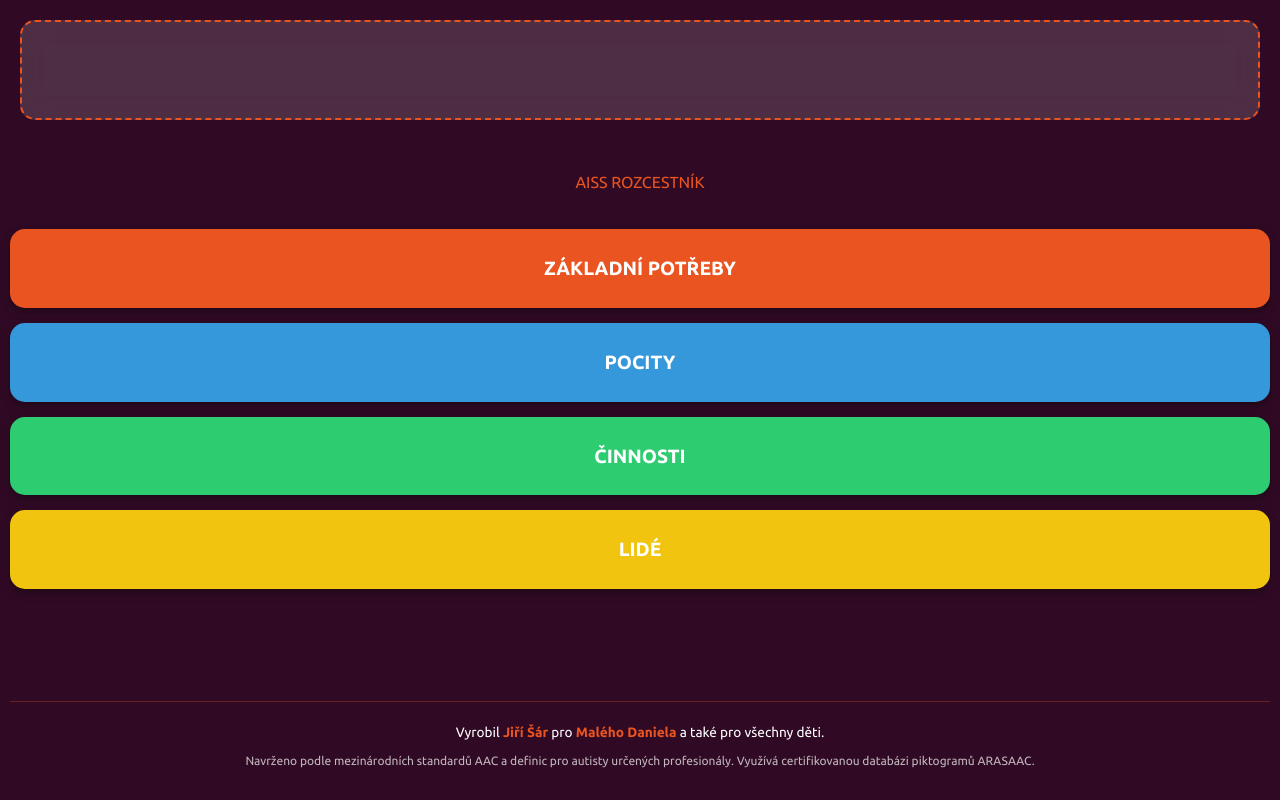
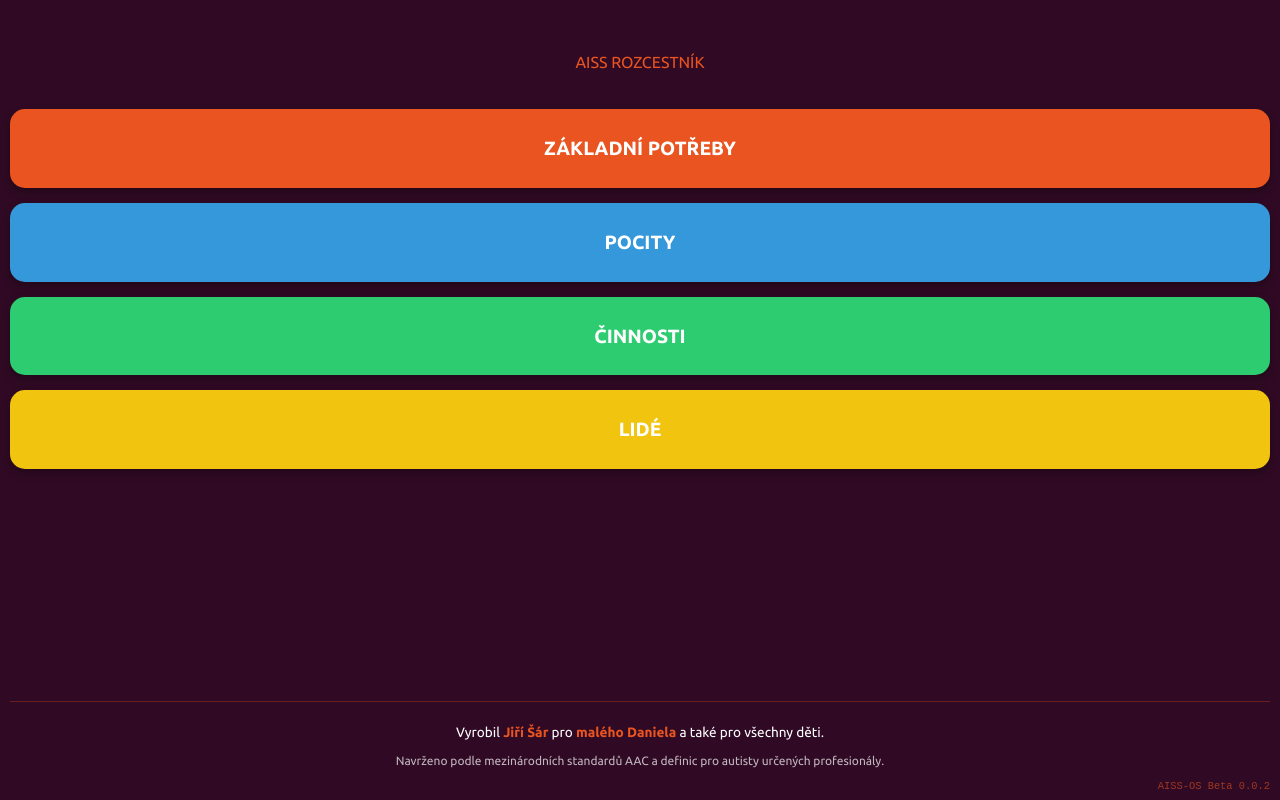
Before and after one commit to jirisar6-netizen/Synthesis-os, a React (Vite) app: page / in a window 1280 px wide. Built offline with nearby package versions, Linux system fonts and the light colour scheme.

Commit message:
refactor: Extract sentence bar to component
Extract the sentence bar UI and logic into a dedicated `Vetna_Lista_Komponenta` component. This improves code organization and reusability.

Also, introduce a new `Verze_Systemu` module to display system version information.

```diff
--- a/src/App.tsx
+++ b/src/App.tsx
@@ -3,8 +3,9 @@ import { SEZNAM_KATEGORII } from './moduly/Kategorie_Karet';
 import { Kategorie_Detail } from './moduly/Kategorie_Detail';
 import { Paticka_Systemu } from './moduly/Paticka_Systemu';
 import { CardData } from './moduly/Arasaac_API_Mustek';
-import { stylListy, prehrajVetu } from './moduly/Vetna_Lista_Logika';
 import { odemkniAudio } from './moduly/Hlasovy_Vystup';
+import { SYSTEM_VERSION, verzeStyle } from './moduly/Verze_Systemu';
+import { Vetna_Lista_Komponenta } from './moduly/Vetna_Lista_Komponenta';
 
 const App: React.FC = () => {
   const [vybranaKat, setVybranaKat] = useState<string | null>(null);
@@ -20,19 +21,15 @@ const App: React.FC = () => {
 
   return (
     <div style={layoutStyle}>
-      <div style={stylListy}>
-        {vetnaLista.map((k, index) => (
-          <img key={index} src={k.image} style={{ height: '70px', borderRadius: '5px' }} />
-        ))}
-        {vetnaLista.length > 0 && (
-          <div style={{ display: 'flex', gap: '5px', marginLeft: 'auto', alignItems: 'center' }}>
-            <button onClick={() => prehrajVetu(vetnaLista)} style={playBtn}>▶️</button>
-            <button onClick={vymazVetu} style={clearBtn}>❌</button>
-          </div>
-        )}
-      </div>
+      {/* Větná lišta se zobrazí JEN v detailu kategorie */}
+      {vybranaKat && (
+        <Vetna_Lista_Komponenta
+          karty={vetnaLista}
+          onClear={vymazVetu}
+        />
+      )}
 
-      <div style={{ flex: 1 }}>
+      <div style={{ flex: 1, display: 'flex', flexDirection: 'column' }}>
         {!vybranaKat ? (
           <div style={gridStyle}>
             <h1 style={headerStyle}>AISS ROZCESTNÍK</h1>
@@ -50,11 +47,15 @@ const App: React.FC = () => {
           <Kategorie_Detail
             id={vybranaKat}
             onBack={() => setVybranaKat(null)}
-            onAddCard={pridejDoVety}
+            onAddToSentence={pridejDoVety}
           />
         )}
       </div>
+
       <Paticka_Systemu />
+      <div style={verzeStyle}>
+        AISS-OS {SYSTEM_VERSION}
+      </div>
     </div>
   );
 };
@@ -73,12 +74,4 @@ const buttonStyle: React.CSSProperties = {
   fontWeight: 'bold', fontSize: '1.2rem', boxShadow: '0 4px 10px rgba(0,0,0,0.3)'
 };
 
-const playBtn: React.CSSProperties = {
-  background: '#2ecc71', border: 'none', borderRadius: '10px', padding: '10px', fontSize: '1.5rem', cursor: 'pointer'
-};
-
-const clearBtn: React.CSSProperties = {
-  background: '#e74c3c', border: 'none', borderRadius: '10px', padding: '10px', fontSize: '1.5rem', cursor: 'pointer'
-};
-
 export default App;
--- a/src/moduly/Kategorie_Detail.tsx
+++ b/src/moduly/Kategorie_Detail.tsx
@@ -4,7 +4,7 @@ import { fetchCommunicationCard, CardData } from './Arasaac_API_Mustek';
 import { ZAKLADNI_20_SLOV } from './Kategorie_Data_Rozsirena';
 import { Modalni_Nahled } from './Modalni_Nahled';
 
-export const Kategorie_Detail: React.FC<{ id: string, onBack: () => void, onAddCard: (k: CardData) => void }> = ({ id, onBack, onAddCard }) => {
+export const Kategorie_Detail: React.FC<{ id: string, onBack: () => void, onAddToSentence: (k: CardData) => void }> = ({ id, onBack, onAddToSentence }) => {
   const [karty, setKarty] = useState<CardData[]>([]);
   const [selectedCard, setSelectedCard] = useState<CardData | null>(null);
 
@@ -35,7 +35,7 @@ export const Kategorie_Detail: React.FC<{ id: string, onBack: () => void, onAddC
 
             {/* Tlačítko plus = PŘIDAT DO VĚTY */}
             <button
-              onClick={() => onAddCard(k)}
+              onClick={() => onAddToSentence(k)}
               style={addButtonStyle}
             > + </button>
           </div>
--- a/src/moduly/Paticka_Systemu.tsx
+++ b/src/moduly/Paticka_Systemu.tsx
@@ -17,12 +17,17 @@ export const Paticka_Systemu: React.FC = () => {
     fontWeight: 'bold'
   };
 
+  const subStyle: React.CSSProperties = {
+    opacity: 0.7,
+    fontSize: '0.75rem',
+    marginTop: '10px'
+  };
+
   return (
     <footer style={footerStyle}>
-      <p>Vyrobil <span style={highlightStyle}>Jiří Šár</span> pro <span style={highlightStyle}>Malého Daniela</span> a také pro všechny děti.</p>
-      <p style={{ opacity: 0.7, fontSize: '0.75rem', marginTop: '10px' }}>
+      <p>Vyrobil <span style={highlightStyle}>Jiří Šár</span> pro <span style={highlightStyle}>malého Daniela</span> a také pro všechny děti.</p>
+      <p style={subStyle}>
         Navrženo podle mezinárodních standardů AAC a definic pro autisty určených profesionály.
-        Využívá certifikovanou databázi piktogramů ARASAAC.
       </p>
     </footer>
   );
--- /dev/null
+++ b/src/moduly/Verze_Systemu.ts
@@ -0,0 +1,15 @@
+import React from 'react';
+
+export const SYSTEM_VERSION = "Beta 0.0.2";
+export const POSLEDNI_AKTUALIZACE = "2026-02-22";
+
+export const verzeStyle: React.CSSProperties = {
+  position: 'fixed',
+  bottom: '5px',
+  right: '10px',
+  fontSize: '0.65rem',
+  color: 'rgba(233, 84, 32, 0.6)', // Ubuntu Orange s průhledností
+  fontFamily: 'monospace',
+  zIndex: 9999,
+  pointerEvents: 'none' // Aby nebránilo klikání na prvky pod ním
+};
--- /dev/null
+++ b/src/moduly/Vetna_Lista_Komponenta.tsx
@@ -0,0 +1,32 @@
+import React from 'react';
+import { CardData } from './Arasaac_API_Mustek';
+import { stylListy, prehrajVetu } from './Vetna_Lista_Logika';
+
+interface Props {
+  karty: CardData[];
+  onClear: () => void;
+}
+
+export const Vetna_Lista_Komponenta: React.FC<Props> = ({ karty, onClear }) => {
+  return (
+    <div style={stylListy}>
+      {karty.map((k, index) => (
+        <img key={index} src={k.image} style={{ height: '70px', borderRadius: '5px' }} />
+      ))}
+      {karty.length > 0 && (
+        <div style={{ display: 'flex', gap: '5px', marginLeft: 'auto', alignItems: 'center' }}>
+          <button onClick={() => prehrajVetu(karty)} style={playBtn}>▶️</button>
+          <button onClick={onClear} style={clearBtn}>❌</button>
+        </div>
+      )}
+    </div>
+  );
+};
+
+const playBtn: React.CSSProperties = {
+  background: '#2ecc71', border: 'none', borderRadius: '10px', padding: '10px', fontSize: '1.5rem', cursor: 'pointer'
+};
+
+const clearBtn: React.CSSProperties = {
+  background: '#e74c3c', border: 'none', borderRadius: '10px', padding: '10px', fontSize: '1.5rem', cursor: 'pointer'
+};
```
